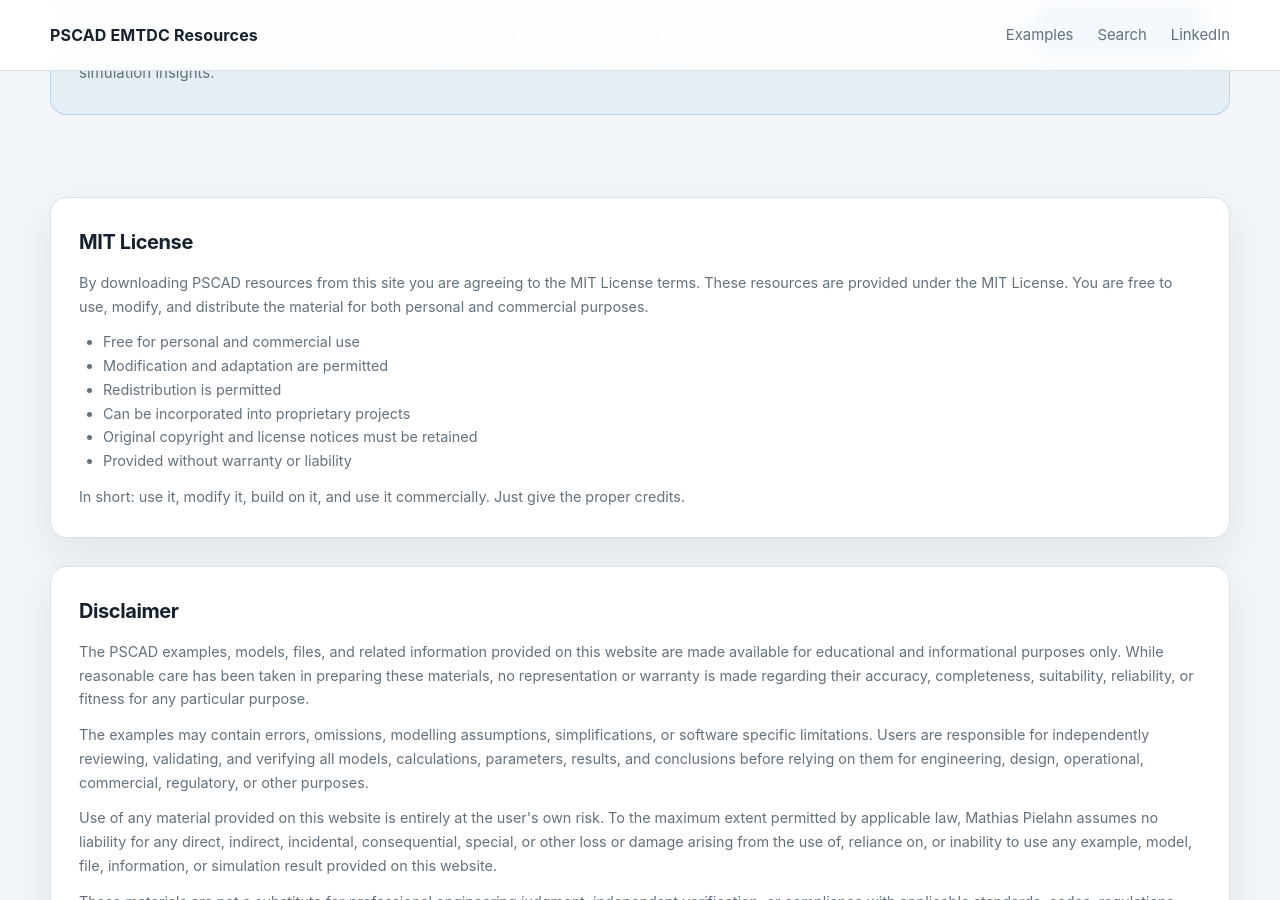
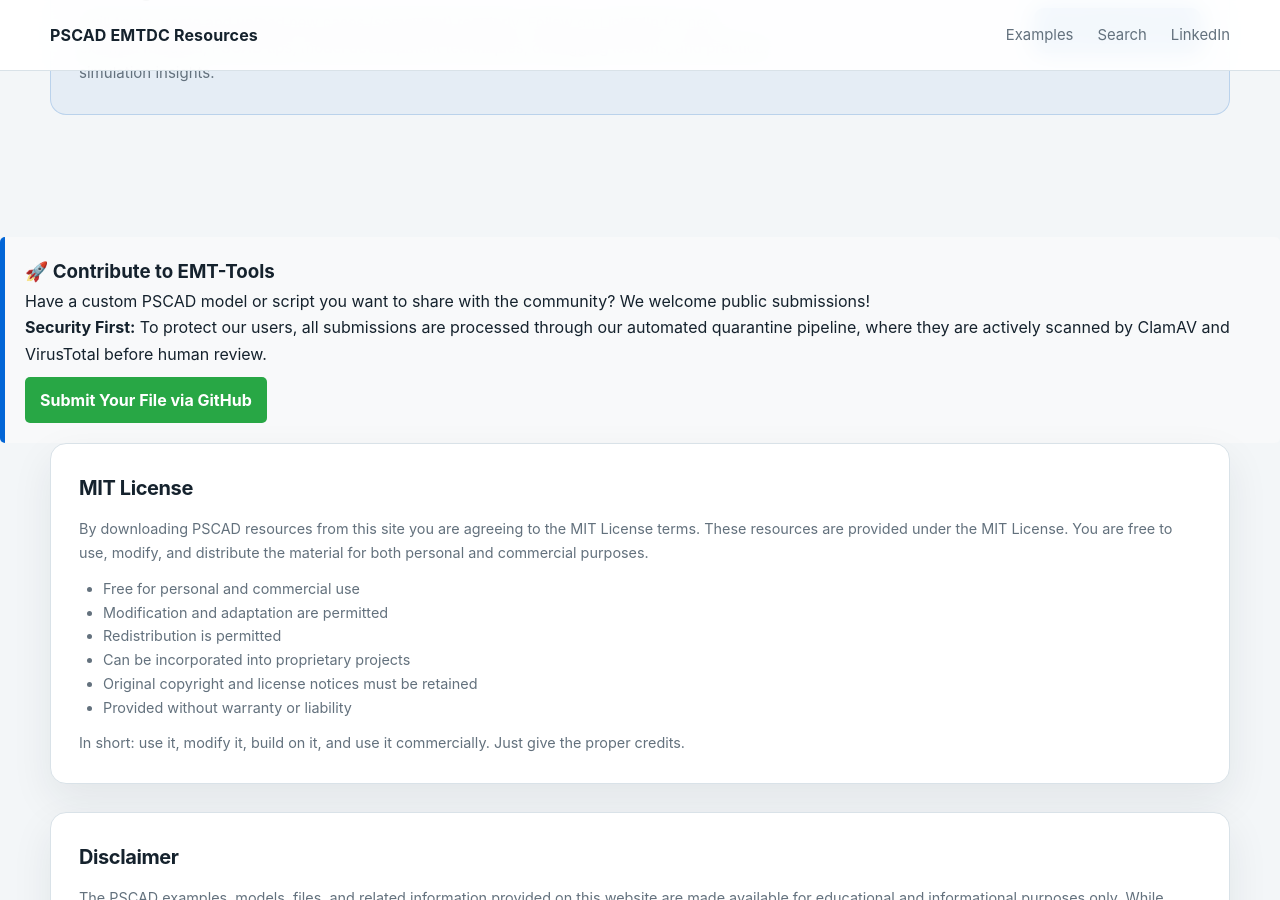
Before and after one commit to EMT-Tools/emt-tools.github.io, a Jekyll site: the page built from index.html, in a window 1280 px wide and 900 px high, scrolled down 3782 px. Built offline with Jekyll 4.4.1, drawn with Linux system fonts in a browser that asks for light colours.

Commit message:
Update default.html

```diff
--- a/_layouts/default.html
+++ b/_layouts/default.html
@@ -485,6 +485,16 @@
 
   <main id="top">
     {{ content }}
+
+  <div class="submission-card" style="margin-top: 40px; padding: 20px; background-color: #f8f9fa; border-left: 5px solid #0366d6; border-radius: 5px;">
+    <h3 style="margin-top: 0;">🚀 Contribute to EMT-Tools</h3>
+    <p>Have a custom PSCAD model or script you want to share with the community? We welcome public submissions!</p>
+    <p><strong>Security First:</strong> To protect our users, all submissions are processed through our automated quarantine pipeline, where they are actively scanned by ClamAV and VirusTotal before human review.</p>
+    <a href="https://github.com/EMT-Tools/emt-tools.github.io/tree/main/submissions" target="_blank" style="display: inline-block; margin-top: 10px; padding: 10px 15px; background-color: #28a745; color: white; text-decoration: none; border-radius: 5px; font-weight: bold;">
+    Submit Your File via GitHub
+  </a>
+</div>
+
   </main>
 
   <section class="disclaimer-section" id="disclaimer">
```
